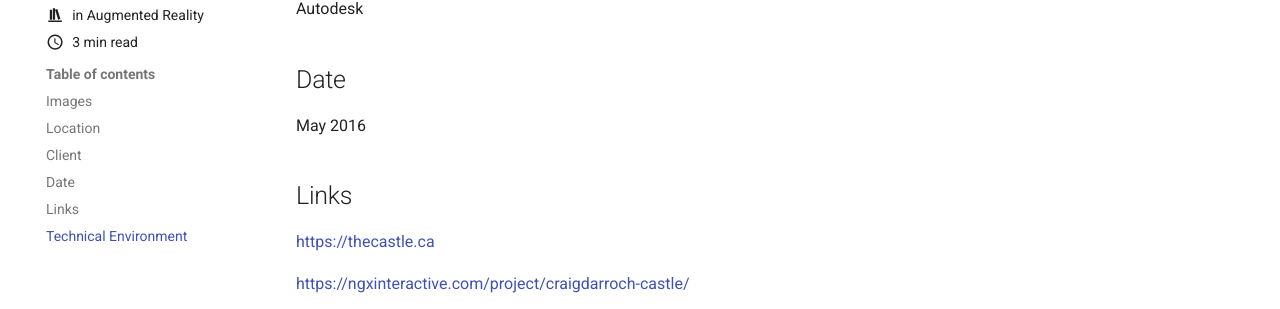
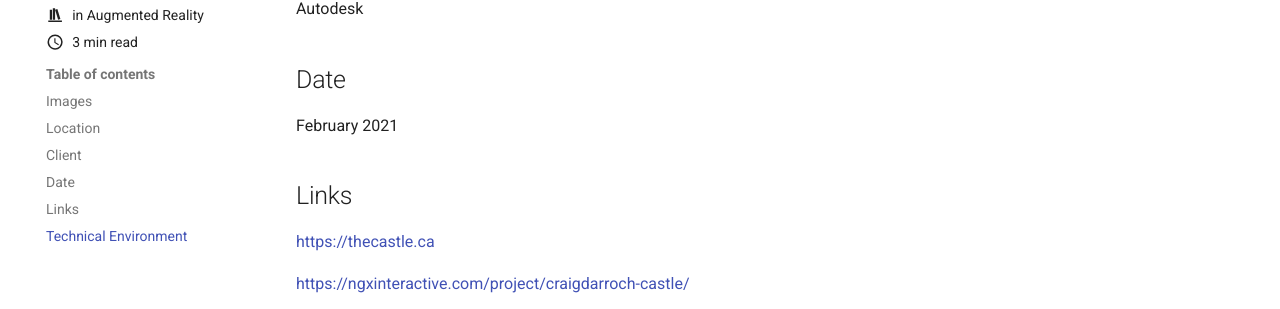
Before and after one commit to idfx/idfx.github.io, an MkDocs documentation site: the page built from docs/blog/posts/autodesk.md, in a window 1280 px wide and 900 px high, scrolled down 3277 px. Shown: the part 307-616 px from the top of the window. Built offline with MkDocs 1.6.1 and Material for MkDocs 9.7.7, drawn with Linux system fonts in a browser that asks for light colours; comment, search, counter and statistics services are not loaded.

Commit message:
Fixing date

```diff
--- a/docs/blog/posts/autodesk.md
+++ b/docs/blog/posts/autodesk.md
@@ -54,7 +54,7 @@ San Francisco, CA
 Autodesk
 
 ## Date
-May 2016
+February 2021
 
 ## Links
 [https://thecastle.ca](https://thecastle.ca)
```
